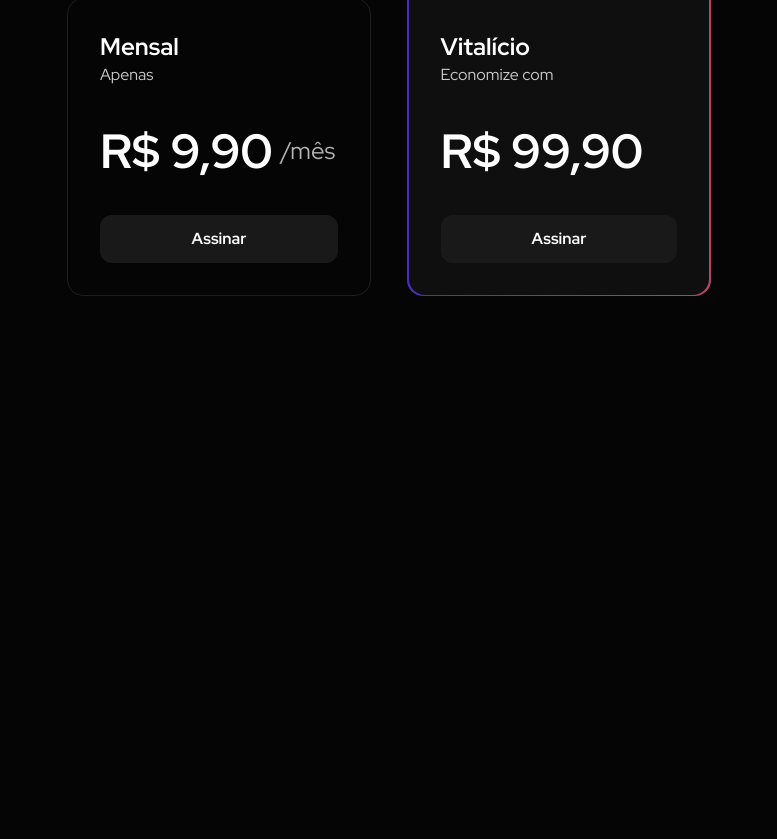
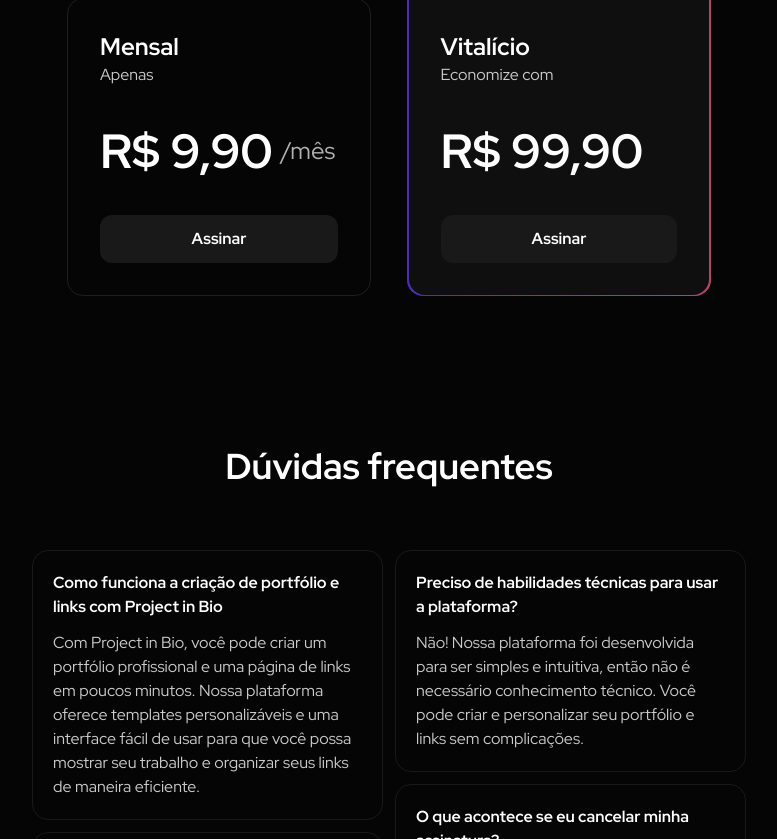
Before and after one commit to matheusregis/project-in-bio, a Next.js app: page / in a window 1280 px wide. Shown: the part 1961-2800 px from the top of the page, without its empty margins (251-1028 px from the left). Before the commit the page ends 2407 px from the top, so only its background shows below. Built offline with nearby package versions, Linux system fonts and the light colour scheme.

Commit message:
feat - Added FAQ

```diff
--- a/app/components/commons/UserCard.tsx
+++ b/app/components/commons/UserCard.tsx
@@ -15,7 +15,7 @@ export default function UseCard() {
                     </h3>
                 </div>
                 <p className="opacity-40">
-                    "Eu faco produtos para a Internet"
+                    "Eu faço produtos para a Internet"
                 </p>
             </div>
             <div className="flex flex-col gap-2 w-full">
--- /dev/null
+++ b/app/components/landing-page/FAQ.tsx
@@ -0,0 +1,73 @@
+const faqItems = [
+    {
+      title: "Como funciona a criação de portfólio e links com Project in Bio",
+      description:
+        "Com Project in Bio, você pode criar um portfólio profissional e uma página de links em poucos minutos. Nossa plataforma oferece templates personalizáveis e uma interface fácil de usar para que você possa mostrar seu trabalho e organizar seus links de maneira eficiente.",
+    },
+    {
+      title: "Há um período de teste gratuito?",
+      description:
+        "Sim! Oferecemos um teste gratuito de 7 dias, sem compromisso. Isso permite que você explore todas as funcionalidades da nossa plataforma antes de decidir por uma assinatura.",
+    },
+    {
+      title: "Posso personalizar o design do meu portfólio?",
+      description:
+        "Sim! Com Project in Bio, você pode personalizar cores, fontes e o layout do seu portfólio, garantindo que ele reflita a sua marca pessoal.",
+    },
+    {
+      title: "Preciso de habilidades técnicas para usar a plataforma?",
+      description:
+        "Não! Nossa plataforma foi desenvolvida para ser simples e intuitiva, então não é necessário conhecimento técnico. Você pode criar e personalizar seu portfólio e links sem complicações.",
+    },
+    {
+      title: "O que acontece se eu cancelar minha assinatura?",
+      description:
+        "Você pode cancelar sua assinatura a qualquer momento. Seu portfólio e página de links ficarão disponíveis até o final do período pago, mas após isso, as funcionalidades premium serão desativadas.",
+    },
+    {
+      title: "Posso compartilhar meu portfólio em redes sociais?",
+      description:
+        "Sim! Você pode facilmente compartilhar seu portfólio e página de links em suas redes sociais através de um link personalizado.",
+    },
+  ];
+  export default function FAQ() {
+    return (
+      <div className="my-20 flex flex-col items-center gap-16">
+        <h3 className="text-4xl font-bold text-white">Dúvidas frequentes</h3>
+        <div className="flex gap-3">
+          <div className="flex flex-col gap-3">
+            {faqItems.slice(0, Math.ceil(faqItems.length / 2)).map((item) => (
+              <FAQItem
+                key={item.title}
+                title={item.title}
+                description={item.description}
+              />
+            ))}
+          </div>
+          <div className="flex flex-col gap-3">
+            {faqItems.slice(Math.ceil(faqItems.length / 2)).map((item) => (
+              <FAQItem
+                key={item.title}
+                title={item.title}
+                description={item.description}
+              />
+            ))}
+          </div>
+        </div>
+      </div>
+    );
+  }
+  function FAQItem({
+    title,
+    description,
+  }: {
+    title: string;
+    description: string;
+  }) {
+    return (
+      <div className="w-[351px] h-min flex flex-col gap-3 p-5 rounded-2xl border borber border-border-primary bg-background-primary">
+        <p className="font-bold text-white">{title}</p>
+        <p className="text-content-body">{description}</p>
+      </div>
+    );
+  }
--- a/app/components/landing-page/VideoExplanation.tsx
+++ b/app/components/landing-page/VideoExplanation.tsx
@@ -4,7 +4,6 @@ export default function VideoExplanation() {
     return (
         <div className="border rounded-2xl border-border-primary aspect-video flex items-center justify-center my-20">
             <Play className="text-accent-purple size-16"></Play>
-
         </div>
     )
 }
--- a/app/page.tsx
+++ b/app/page.tsx
@@ -1,3 +1,4 @@
+import FAQ from "./components/landing-page/FAQ";
 import Header from "./components/landing-page/Header";
 import Hero from "./components/landing-page/Hero";
 import Pricing from "./components/landing-page/Pricing";
@@ -10,8 +11,7 @@ export default function Home() {
       <Hero />
       <VideoExplanation />
       <Pricing />
-      {/*
-      <FAQ /> */}
+      <FAQ />
     </div>
   );
 }
```
